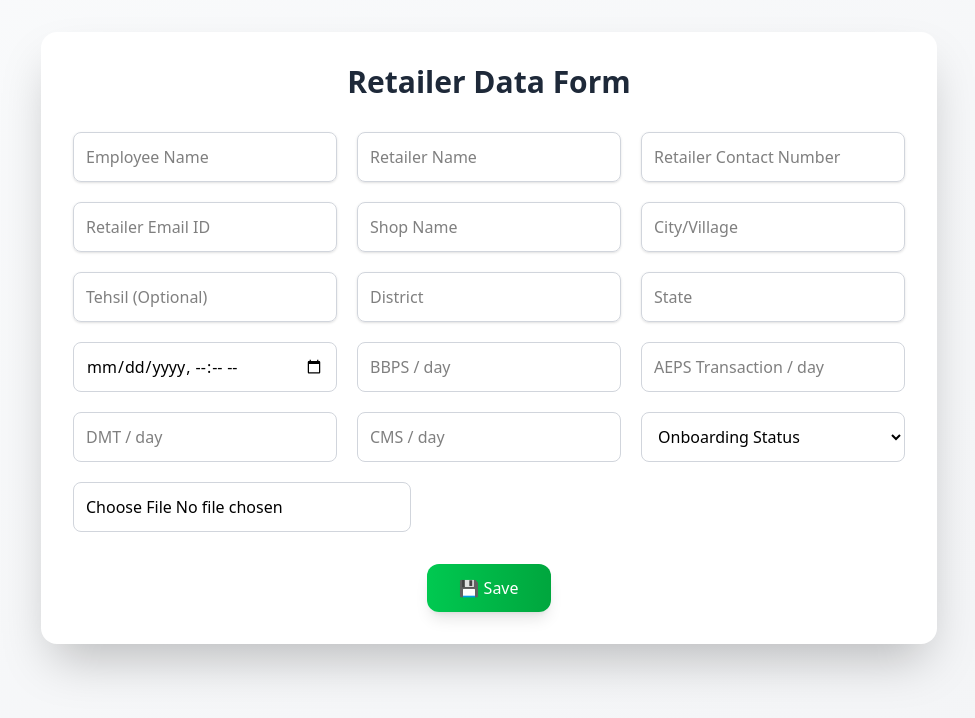
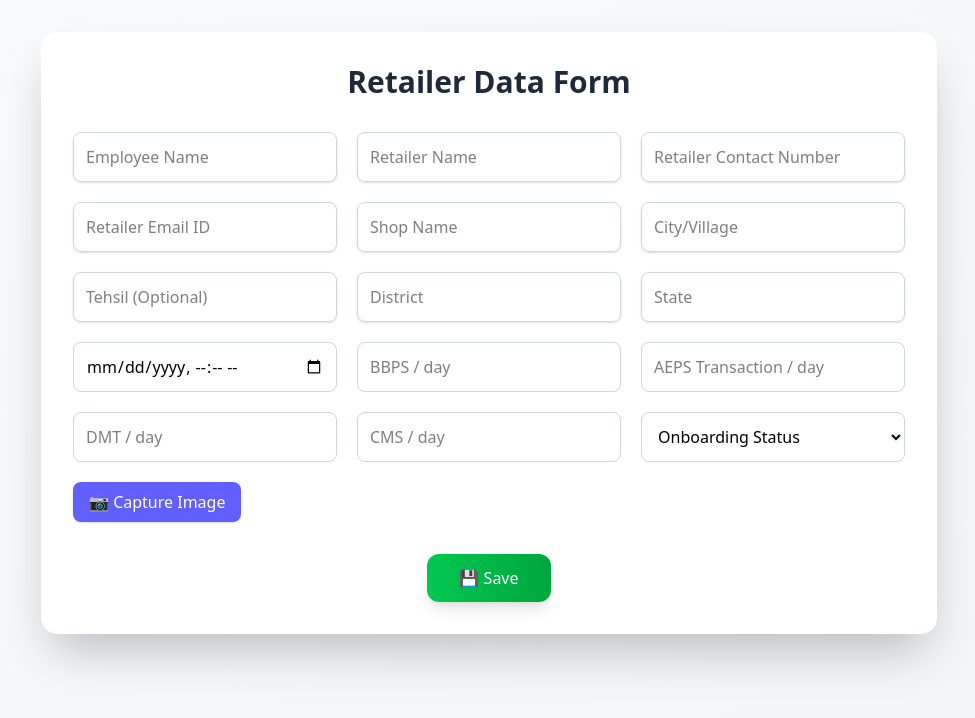
Before and after one commit to sahipe/retailors-data, a React (Vite) app in the folder client/: page / in a window 1280 px wide. Shown: the top 718 px of the page, without its empty margins (151-1126 px from the left). Built offline with nearby package versions, Linux system fonts and the light colour scheme.

Commit message:
feat(PartnerForm): add image capture functionality and refactor image upload handling

```diff
--- a/client/src/components/PartnerForm.jsx
+++ b/client/src/components/PartnerForm.jsx
@@ -1,4 +1,4 @@
-import React, { useState } from "react";
+import React, { useState, useRef } from "react";
 import axios from "axios";
 import { uploadImageToCloudinary } from "../hooks/uploadImage";
 
@@ -19,17 +19,23 @@ const PartnerForm = () => {
     dmt: "",
     cms: "",
     onboardingStatus: "",
-    retailerImage: "", // new field for image URL
+    retailerImage: "", // Image URL from Cloudinary
   });
 
   const [loading, setLoading] = useState(false);
   const [imageUploading, setImageUploading] = useState(false);
 
+  const fileInputRef = useRef(null);
+
   const handleChange = (e) => {
     setForm({ ...form, [e.target.name]: e.target.value });
   };
 
-  const handleImageUpload = async (e) => {
+  const openCamera = () => {
+    fileInputRef.current.click();
+  };
+
+  const handleImageCapture = async (e) => {
     const file = e.target.files[0];
     if (!file) return;
 
@@ -188,14 +194,23 @@ const PartnerForm = () => {
             <option value="No">No</option>
           </select>
 
-          {/* Image Upload */}
+          {/* Image Capture */}
           <div>
             <input
+              ref={fileInputRef}
               type="file"
               accept="image/*"
-              onChange={handleImageUpload}
-              className="border border-gray-300 rounded-lg p-3"
+              capture="environment"
+              style={{ display: "none" }}
+              onChange={handleImageCapture}
             />
+            <button
+              type="button"
+              onClick={openCamera}
+              className="bg-indigo-500 hover:bg-indigo-600 text-white px-4 py-2 rounded-lg shadow"
+            >
+              📷 Capture Image
+            </button>
             {imageUploading && (
               <p className="text-sm text-blue-500 mt-1">Uploading...</p>
             )}
```
